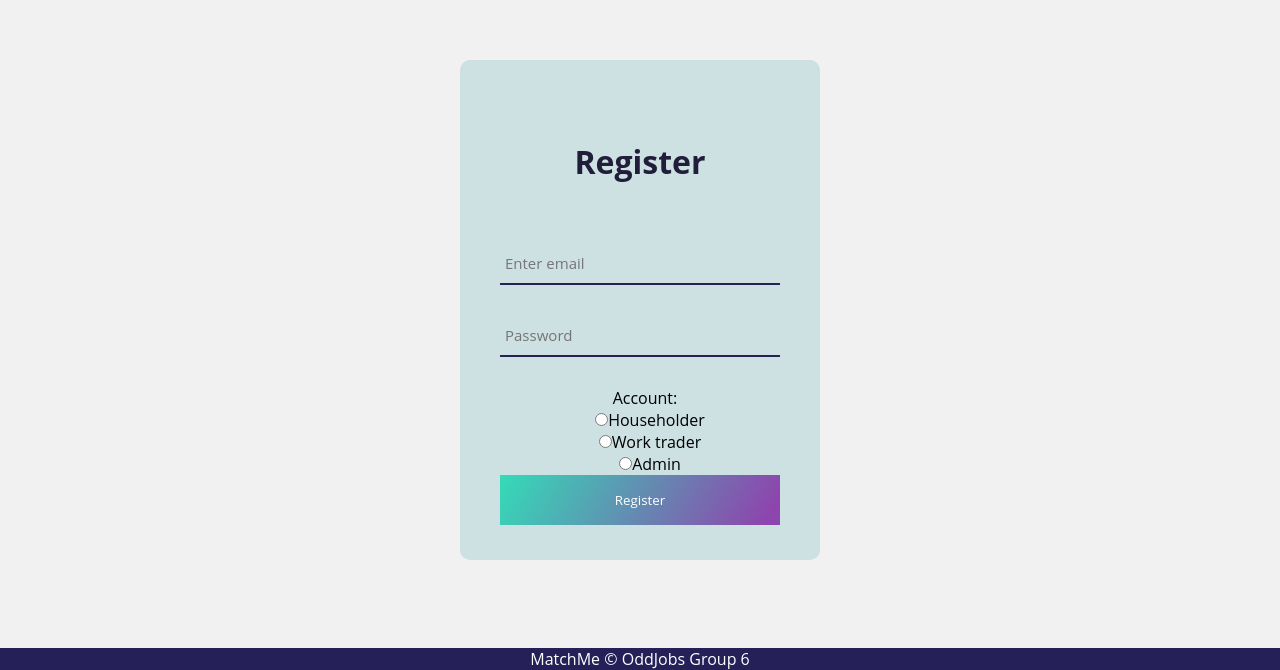
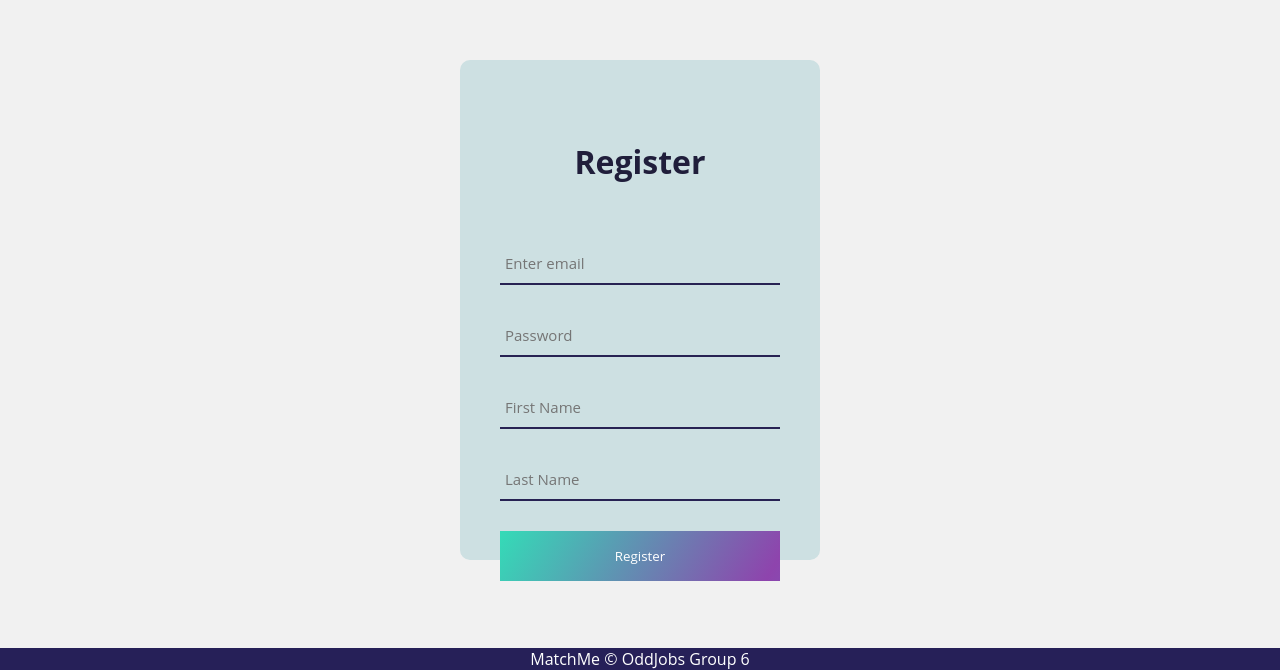
Before and after one commit to rmit-s3599773-William-Crawford/Odd-Jobs, a React (Create React App) app in the folder matching-system/: page /register in a window 1280 px wide. Shown: the part 130-800 px from the top of the page. Built offline with nearby package versions, Linux system fonts and the light colour scheme.

Commit message:
Update Register.js
Updating text fields for the login page - First name, Last name and removing the radio buttons for account types

```diff
--- a/matching-system/src/Frontend/components/pages/Register page/Register.js
+++ b/matching-system/src/Frontend/components/pages/Register page/Register.js
@@ -50,35 +50,19 @@ class Login extends Component{
 
                 />
               </Form.Group>
+              <Form.Group controlId="formBasicFirstName" className="txtb">
+                <Form.Control
+                  type="firstname"
+                  placeholder="First Name"
 
-              <Form.Group>
-                <Row className="acc-type">
-                  <Form.Label>Account:</Form.Label>
-                  <Form.Check
-                    className="acc-type"
-                    type="radio"
-                    label="Householder"
-                    name="accountType"
-                    value="Householder"
+                />
+              </Form.Group>
+              <Form.Group controlId="formBasicLastName" className="txtb">
+                <Form.Control
+                  type="lastname"
+                  placeholder="Last Name"
 
-                  />
-                  <Form.Check
-                    className="acc-type"
-                    type="radio"
-                    label="Work trader"
-                    name="accountType"
-                    value="WorkTrader"
-
-                  />
-                  <Form.Check
-                    className="acc-type"
-                    type="radio"
-                    label="Admin"
-                    name="accountType"
-                    value="Admin"
-
-                  />
-                </Row>
+                />
               </Form.Group>
 
               <Row>
```
